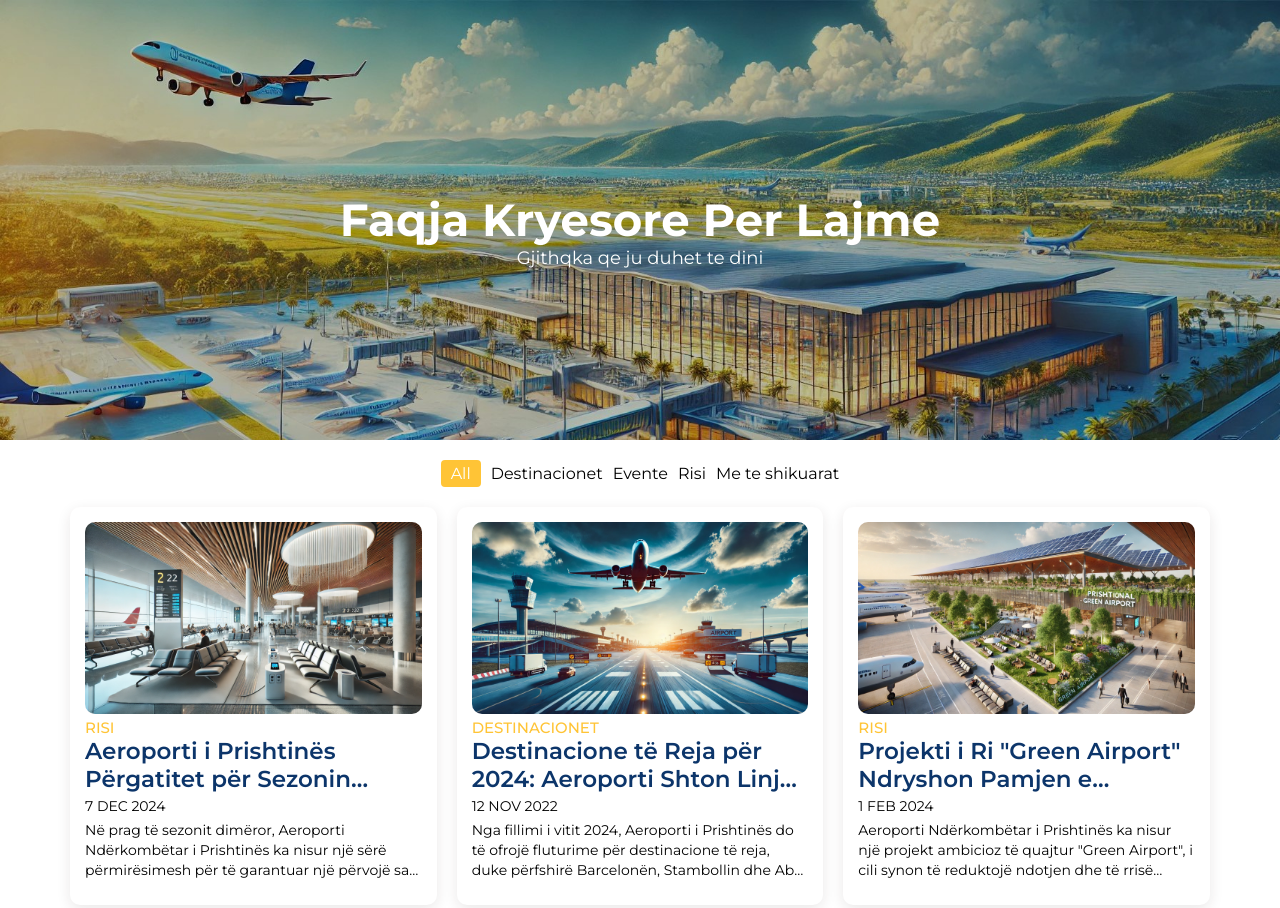
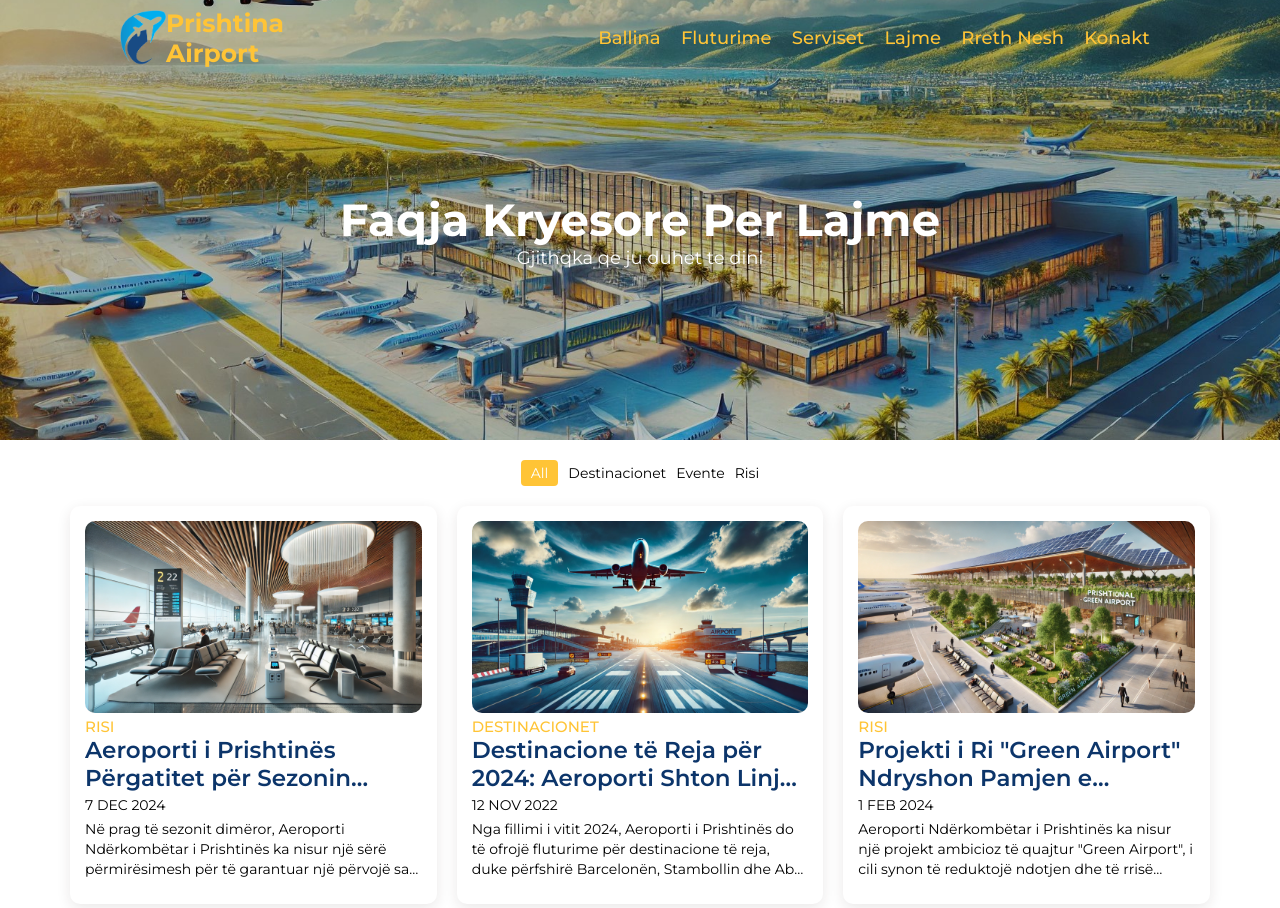
Before and after one commit to olsadomi/UEB24_Gr14, a plain HTML site: page news.html in a window 1280 px wide. Shown: the top 908 px of the page. Drawn offline with nearby package versions, Linux system fonts and the light colour scheme.

Commit message:
Shtimi i navbar

```diff
--- a/news.css
+++ b/news.css
@@ -28,6 +28,7 @@ section{
     background-image: url(fotot/bg-image.jpg);
     background-size: cover;
     background-repeat: no-repeat;
+    background-position: center -100px;
     display: grid;
     justify-content: center;
     align-items: center;
--- a/news.html
+++ b/news.html
@@ -9,6 +9,7 @@
 </head>
 
 <body>
+    <div id="nav-placeholder"></div>
     <!--Krijimi i nje section-->
     <section class="news-home">
         <div class="news-text">
@@ -22,7 +23,6 @@
         <span class="filter-item" data-filter="destinacionet">Destinacionet</span>
         <span class="filter-item" data-filter="evente">Evente</span>
         <span class="filter-item" data-filter="risi">Risi</span>
-        <span class="filter-item" data-filter="shikuarat">Me te shikuarat</span>
     </div>
 
     <!--Postimet-->
@@ -171,6 +171,12 @@
 
 
     <script src="news.js"></script>
+    <script>
+        $(function(){
+            $("#nav-placeholder").load("nav.html");
+            $("#footer-placeholder").load("footer.html");
+        })
+    </script>
 </body>
 
 </html>
```
